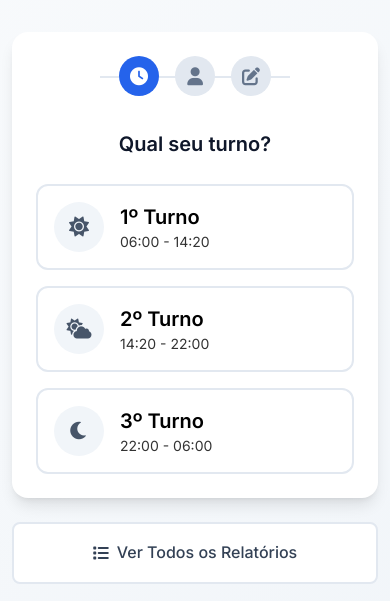
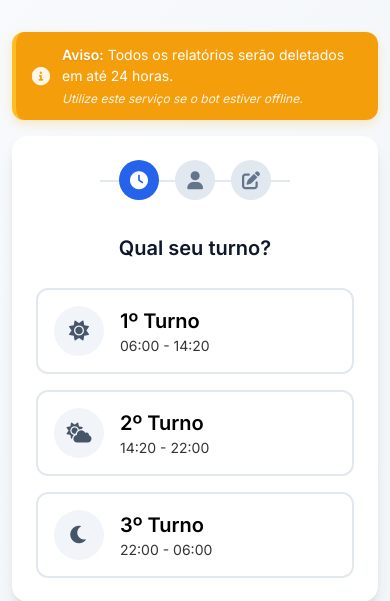
Before and after one commit to hendelsantos/relatorio_turnos_bot2, a FastAPI app: page / in a window 390 px wide. Shown: the part 135-736 px from the top of the page. Run offline with FastAPI, Linux system fonts and the light colour scheme.

Commit message:
feat: Sistema de limpeza automática + aviso de política de retenção
🧹 Sistema de Limpeza Automática:
- ⏰ Remove relatórios automaticamente após 24 horas
- 🔄 Execução periódica a cada 6 horas + na inicialização
- 🗑️ Remove fotos associadas do disco automaticamente
- 📊 Logs detalhados com contadores de itens removidos
- 🛡️ Error handling robusto com rollback automático

📊 Endpoints de Monitoramento:
- 🏥 /health - Health check com status da limpeza
- 📈 /api/cleanup/status - Estatísticas de relatórios
- 🔧 /api/cleanup - Limpeza manual sob demanda
- 📝 Logs estruturados para auditoria

⚠️ Aviso de Política na Interface:
- 📢 Aviso proeminente na primeira página
- 💡 Texto: 'Todos os relatórios serão deletados em até 24 horas'
- 🤖 Contexto: 'Utilize este serviço se o bot estiver offline'
- 🎨 Design responsivo com animações suaves

🎨 Melhorias Visuais:
- 🌈 Gradiente laranja/amarelo para destaque
- 💓 Animação pulse no ícone de informação
- 📱 Layout responsivo para todas as telas
- ✨ Efeitos de entrada com slideDown

🔧 Infraestrutura:
- 🧵 Thread daemon para execução em background
- ⚙️ Configuração flexível via código
- 📚 Documentação completa (CLEANUP.md)
- 🚀 Deploy-ready para Railway/Heroku

🛡️ Segurança e Robustez:
- ✅ Try-catch em todas operações críticas
- 🔒 Validação de caminhos de arquivo
- 📊 Rollback automático em caso de erro
- 🎯 Thread safety garantido

Performance e Escalabilidade:
- 🚀 Sistema sempre otimizado
- 💾 Controle automático de storage
- 📈 Adequado para alto volume de uso
- 🎯 Zero manutenção manual necessária

```diff
--- a/app/main.py
+++ b/app/main.py
@@ -5,7 +5,10 @@ from fastapi.templating import Jinja2Templates
 from sqlalchemy.orm import Session
 import os
 import uuid
-from datetime import datetime
+import json
+import asyncio
+import threading
+from datetime import datetime, timedelta
 from typing import Optional, List
 import shutil
 
@@ -25,10 +28,176 @@ templates = Jinja2Templates(directory="templates")
 # Criar diretório de uploads se não existir
 os.makedirs("static/uploads", exist_ok=True)
 
+# ===== LIMPEZA AUTOMÁTICA DE RELATÓRIOS =====
+
+def cleanup_old_reports(db: Session):
+    """
+    Remove relatórios com mais de 24 horas e suas fotos associadas
+    """
+    try:
+        # Calcular data limite (24 horas atrás)
+        limite_24h = datetime.now() - timedelta(hours=24)
+
+        # Buscar relatórios antigos
+        relatórios_antigos = db.query(Report).filter(
+            Report.data_criacao < limite_24h
+        ).all()
+
+        # Contador para logs
+        deletados = 0
+        fotos_removidas = 0
+
+        for relatorio in relatórios_antigos:
+            # Remover fotos do disco se existirem
+            if relatorio.fotos_urls:
+                try:
+                    fotos_list = json.loads(relatorio.fotos_urls)
+                    for foto_url in fotos_list:
+                        if foto_url and foto_url.startswith("/static/uploads/"):
+                            foto_path = foto_url.replace("/static/", "static/")
+                            if os.path.exists(foto_path):
+                                os.remove(foto_path)
+                                fotos_removidas += 1
+                                print(f"🗑️ Foto removida: {foto_path}")
+                except (json.JSONDecodeError, Exception) as e:
+                    print(f"⚠️ Erro ao processar fotos do relatório {relatorio.id}: {e}")
+
+            # Remover relatório do banco
+            db.delete(relatorio)
+            deletados += 1
+
+        # Commit das alterações
+        if deletados > 0:
+            db.commit()
+            print(f"🧹 Limpeza automática: {deletados} relatórios e {fotos_removidas} fotos removidos")
+        else:
+            print("✅ Limpeza automática: Nenhum relatório antigo encontrado")
+
+        return {"deletados": deletados, "fotos_removidas": fotos_removidas}
+
+    except Exception as e:
+        print(f"❌ Erro na limpeza automática: {e}")
+        db.rollback()
+        return {"erro": str(e)}
+
+def executar_limpeza_periodica():
+    """
+    Executa limpeza automática a cada 6 horas
+    """
+    while True:
+        try:
+            # Criar sessão do banco
+            from app.database import SessionLocal
+            db = SessionLocal()
+
+            # Executar limpeza
+            resultado = cleanup_old_reports(db)
+
+            # Fechar sessão
+            db.close()
+
+            print(f"🔄 Próxima limpeza em 6 horas...")
+
+        except Exception as e:
+            print(f"❌ Erro no agendador de limpeza: {e}")
+
+        # Aguardar 6 horas (21600 segundos)
+        threading.Event().wait(21600)
+
+# Iniciar thread de limpeza automática
+def iniciar_limpeza_automatica():
+    """
+    Inicia a limpeza automática em thread separada
+    """
+    print("🚀 Iniciando sistema de limpeza automática (24h)")
+
+    # Executar limpeza inicial
+    try:
+        from app.database import SessionLocal
+        db = SessionLocal()
+        resultado = cleanup_old_reports(db)
+        db.close()
+        print("✅ Limpeza inicial concluída")
+    except Exception as e:
+        print(f"⚠️ Erro na limpeza inicial: {e}")
+
+    # Iniciar thread para limpeza periódica
+    cleanup_thread = threading.Thread(target=executar_limpeza_periodica, daemon=True)
+    cleanup_thread.start()
+
+# Executar limpeza na inicialização
+iniciar_limpeza_automatica()
+
 @app.get("/health")
 async def health_check():
     """Health check endpoint para Railway"""
-    return {"status": "healthy", "service": "Sistema de Relatórios por Turnos"}
+    return {
+        "status": "healthy",
+        "service": "Sistema de Relatórios por Turnos",
+        "features": {
+            "auto_cleanup": "Ativo - Remove relatórios > 24h",
+            "cleanup_interval": "6 horas",
+            "cleanup_scope": "Relatórios + fotos associadas"
+        },
+        "timestamp": datetime.now().isoformat()
+    }
+
+@app.get("/api/cleanup")
+async def cleanup_manual(db: Session = Depends(get_db)):
+    """
+    Endpoint para executar limpeza manual de relatórios antigos
+    """
+    try:
+        resultado = cleanup_old_reports(db)
+        return {
+            "status": "success",
+            "message": "Limpeza executada com sucesso",
+            "resultado": resultado,
+            "timestamp": datetime.now().isoformat()
+        }
+    except Exception as e:
+        return JSONResponse(
+            status_code=500,
+            content={
+                "status": "error",
+                "message": f"Erro na limpeza: {str(e)}",
+                "timestamp": datetime.now().isoformat()
+            }
+        )
+
+@app.get("/api/cleanup/status")
+async def cleanup_status(db: Session = Depends(get_db)):
+    """
+    Endpoint para verificar status dos relatórios (quantos serão limpos)
+    """
+    try:
+        # Calcular data limite (24 horas atrás)
+        limite_24h = datetime.now() - timedelta(hours=24)
+
+        # Contar relatórios que serão removidos
+        total_relatórios = db.query(Report).count()
+        relatórios_antigos = db.query(Report).filter(
+            Report.data_criacao < limite_24h
+        ).count()
+
+        return {
+            "status": "success",
+            "total_relatórios": total_relatórios,
+            "relatórios_antigos": relatórios_antigos,
+            "relatórios_ativos": total_relatórios - relatórios_antigos,
+            "limite_24h": limite_24h.isoformat(),
+            "próxima_limpeza": "A cada 6 horas automaticamente",
+            "timestamp": datetime.now().isoformat()
+        }
+    except Exception as e:
+        return JSONResponse(
+            status_code=500,
+            content={
+                "status": "error",
+                "message": f"Erro ao verificar status: {str(e)}",
+                "timestamp": datetime.now().isoformat()
+            }
+        )
 
 @app.get("/", response_class=HTMLResponse)
 async def home(request: Request):
--- a/static/css/style.css
+++ b/static/css/style.css
@@ -743,6 +743,83 @@ textarea:focus {
     }
 }
 
+/* ===== AVISO DE LIMPEZA ===== */
+.cleanup-notice {
+    background: linear-gradient(135deg, var(--warning-color), #f59e0b);
+    color: var(--white);
+    padding: var(--spacing-4) 0;
+    margin: var(--spacing-6) 0;
+    border-radius: var(--border-radius-lg);
+    box-shadow: 0 4px 12px rgba(245, 158, 11, 0.2);
+    animation: slideDown 0.5s ease-out;
+    border-left: 4px solid #fbbf24;
+}
+
+.notice-content {
+    max-width: 1200px;
+    margin: 0 auto;
+    padding: 0 var(--spacing-6);
+    display: flex;
+    align-items: center;
+    gap: var(--spacing-4);
+}
+
+.notice-content i {
+    font-size: var(--font-size-xl);
+    opacity: 0.9;
+    flex-shrink: 0;
+    animation: pulse 2s infinite;
+}
+
+.notice-text {
+    flex: 1;
+    line-height: 1.5;
+}
+
+.notice-text strong {
+    font-weight: 600;
+    text-shadow: 0 1px 2px rgba(0, 0, 0, 0.1);
+}
+
+.notice-text small {
+    opacity: 0.9;
+    font-size: var(--font-size-xs);
+    display: block;
+    margin-top: var(--spacing-1);
+    font-style: italic;
+}
+
+@keyframes slideDown {
+    from {
+        opacity: 0;
+        transform: translateY(-20px);
+    }
+    to {
+        opacity: 1;
+        transform: translateY(0);
+    }
+}
+
+@media (max-width: 768px) {
+    .cleanup-notice {
+        margin: var(--spacing-4) 0;
+        padding: var(--spacing-3) 0;
+    }
+
+    .notice-content {
+        padding: 0 var(--spacing-4);
+        gap: var(--spacing-3);
+    }
+
+    .notice-content i {
+        font-size: var(--font-size-lg);
+    }
+
+    .notice-text {
+        font-size: var(--font-size-sm);
+    }
+}
+
 /* ===== FOOTER ===== */
 .footer {
     background: var(--gray-800);
--- a/templates/index.html
+++ b/templates/index.html
@@ -17,6 +17,18 @@
             </div>
             <p class="subtitle">Relatórios de Atividades por Turnos</p>
         </header>
+
+        <!-- Aviso de Política de Limpeza -->
+        <div class="cleanup-notice">
+            <div class="notice-content">
+                <i class="fas fa-info-circle"></i>
+                <div class="notice-text">
+                    <strong>Aviso:</strong> Todos os relatórios serão deletados em até 24 horas.
+                    <br>
+                    <small>Utilize este serviço se o bot estiver offline.</small>
+                </div>
+            </div>
+        </div>
 
         <main class="main-content">
             <div class="selection-card">
```
Also changed, not shown: CLEANUP.md (added, +197 -0 lines), .github/copilot-instructions.md.
